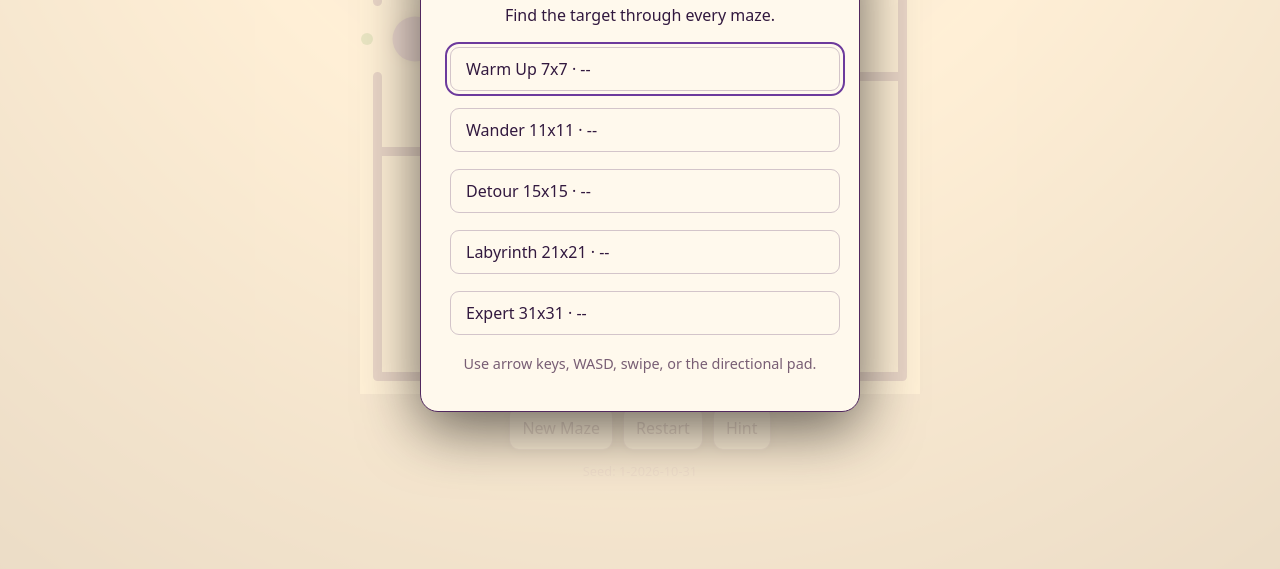
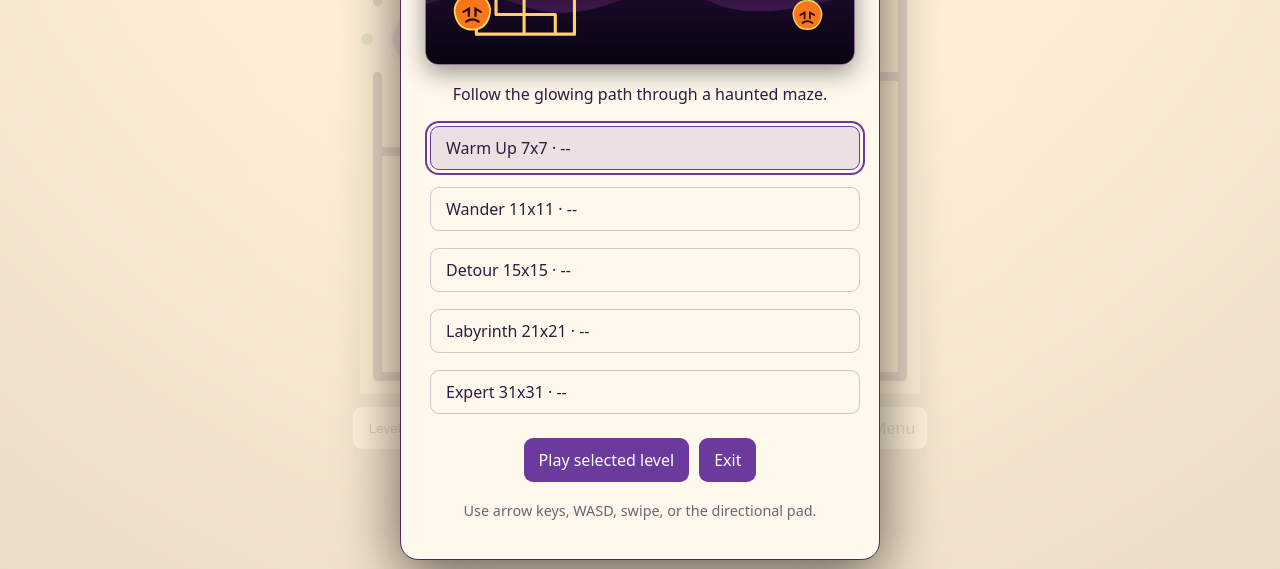
Before and after one commit to LivinsPeter/PuzzleGame, a website with bundled scripts: page index.html in a window 1280 px wide. Shown: the part 231-800 px from the top of the page. Built offline with nearby package versions, Linux system fonts and the light colour scheme.

Commit message:
Add Halloween game menu and level controls

```diff
--- a/src/main.js
+++ b/src/main.js
@@ -26,18 +26,19 @@ function bootstrap() {
   const canvas=document.querySelector('#game-canvas'); const seedNode=document.querySelector('#seed'); const storage=createStorage(); const settings=storage.loadSettings();
   let canvasInfo=setupCanvas(canvas); let theme=readTheme(); let layout; let state=initialGame(); let movement=createMovement(state.maze.entrance); let hint=settings.hintsEnabled; let burst=null; let lastTimerPaint=0; let needsRender=true; let hiddenTimerRunning=false;
   const trail=createTrail(); const shake=createShake(); const pulse=createArrivePulse(); const hud=createHud(document.querySelector('#hud'));
-  const screens=createScreens(document.querySelector('#screens'),{onPlay:startLevel,onReplay:replay,onNext:advance,onMenu:menu});
-  createToolbar(document.querySelector('#toolbar'),{onNewMaze:newMaze,onRestart:replay,onToggleHint:toggleHint});
+  const screens=createScreens(document.querySelector('#screens'),{onPlay:startLevel,onReplay:replay,onNext:advance,onMenu:menu,onExit:exitGame});
+  const toolbar=createToolbar(document.querySelector('#toolbar'),LEVELS,state.levelIndex,{onLevelSelect:startLevel,onNewMaze:newMaze,onRestart:replay,onToggleHint:toggleHint,onMenu:menu});
   const loop=createLoop(onFrame); attachKeyboard(window,handleDirection); attachDpad(document.querySelector('#dpad'),handleDirection); attachSwipe(canvas,handleDirection); observeResize(canvas,info=>{canvasInfo=info;needsRender=true;});
   document.addEventListener('visibilitychange',()=>{const now=performance.now();if(document.hidden&&state.phase==='playing'){hiddenTimerRunning=state.timer.running;state={...state,timer:stopTimer(state.timer,now)};}if(!document.hidden&&hiddenTimerRunning){state={...state,timer:startTimer(state.timer,now)};hiddenTimerRunning=false;}});
   showMenu(); loop.start();
   function initialGame(){const params=new URLSearchParams(location.search);const level=Math.max(0,Math.min(LEVELS.length-1,(Number(params.get('level'))||1)-1));return createGame(level,params.get('seed')??undefined);}
-  function configure(){layout=computeLayout(canvasInfo.width,canvasInfo.height,state.maze.rows,state.maze.cols,16);theme=readTheme();seedNode.textContent=`Seed: ${state.seed}`;hud.setLevel(getLevelConfig(state.levelIndex,state.seed).name);hud.setMoves(state.moves);hud.setTime(formatTime(0));needsRender=true;}
-  function showMenu(){configure();screens.showMenu(LEVELS,LEVELS.map((_,index)=>storage.loadBest(index)));}
+  function configure(){layout=computeLayout(canvasInfo.width,canvasInfo.height,state.maze.rows,state.maze.cols,16);theme=readTheme();seedNode.textContent=`Seed: ${state.seed}`;hud.setLevel(getLevelConfig(state.levelIndex,state.seed).name);hud.setMoves(state.moves);hud.setTime(formatTime(0));toolbar.setLevel(state.levelIndex);needsRender=true;}
+  function showMenu(){configure();screens.showMenu(LEVELS,LEVELS.map((_,index)=>storage.loadBest(index)),state.levelIndex);}
   function startLevel(index=state.levelIndex){if(index!==state.levelIndex)state=createGame(index);state=beginPlay(state);movement=createMovement(state.maze.entrance);trail.clear();screens.hide();configure();}
   function replay(){state=restartLevel(state);movement=createMovement(state.maze.entrance);trail.clear();screens.hide();configure();}
   function advance(){state=nextLevel(state,true);movement=createMovement(state.maze.entrance);trail.clear();screens.hide();configure();}
   function menu(){state=returnToMenu(state);showMenu();}
+  function exitGame(){screens.showExit();}
   function newMaze(){const wasPlaying=state.phase==='playing';state=createGame(state.levelIndex,String(Date.now()));if(wasPlaying)startLevel();else showMenu();}
   function toggleHint(){hint=!hint;storage.saveSettings({hintsEnabled:hint});needsRender=true;}
   function handleDirection(direction){if(state.phase!=='playing')return;movement=requestMove(movement,state.maze,direction);processEvent(performance.now());needsRender=true;}
--- a/src/ui/levelPicker.js
+++ b/src/ui/levelPicker.js
@@ -4,7 +4,12 @@ export function createLevelPicker(containerElement, levels, onSelect) {
   const render = () => { containerElement.replaceChildren(...levels.map((level,index) => { const button=document.createElement('button'); button.type='button'; button.textContent=formatLevelLabel(level); button.className=index===current?'current':''; button.addEventListener('click',()=>onSelect(index)); return button; })); };
   render(); return { setCurrent(index) { current=index; render(); } };
 }
-export function createToolbar(containerElement, handlers) {
-  const entries=[['New Maze','onNewMaze'],['Restart','onRestart'],['Hint','onToggleHint']];
-  containerElement.replaceChildren(...entries.map(([label,key]) => { const button=document.createElement('button'); button.type='button'; button.textContent=label; button.addEventListener('click',handlers[key]); return button; }));
+export function createToolbar(containerElement, levels, currentIndex, handlers) {
+  const selector=document.createElement('select'); selector.className='level-select'; selector.setAttribute('aria-label','Choose level');
+  selector.append(...levels.map((level,index)=>{const option=document.createElement('option');option.value=index;option.textContent=`Level: ${level.name}`;option.selected=index===currentIndex;return option;}));
+  selector.addEventListener('change',()=>handlers.onLevelSelect(Number(selector.value)));
+  const entries=[['New Maze','onNewMaze'],['Restart','onRestart'],['Hint','onToggleHint'],['Go back to Menu','onMenu']];
+  const buttons=entries.map(([label,key]) => { const button=document.createElement('button'); button.type='button'; button.textContent=label; button.addEventListener('click',handlers[key]); return button; });
+  containerElement.replaceChildren(selector,...buttons);
+  return { setLevel(index) { selector.value=String(index); } };
 }
--- a/src/ui/screens.js
+++ b/src/ui/screens.js
@@ -5,8 +5,9 @@ export function renderStars(count) { return [0,1,2].map(index=>index<count); }
 export function createScreens(rootElement,handlers) {
   const show=(content,focusSelector)=>{rootElement.replaceChildren(content);const button=content.querySelector(focusSelector);queueMicrotask(()=>button?.focus());};
   return {
-    showMenu(levels,bestByLevel){const {screen,card}=dialog('Show the Way');const intro=document.createElement('p');intro.textContent='Find the target through every maze.';const list=document.createElement('div');list.className='level-list';levels.forEach((level,index)=>{const button=document.createElement('button');button.type='button';button.textContent=`${formatLevelLabel(level)} · ${formatBestLabel(bestByLevel[index])}`;button.addEventListener('click',()=>handlers.onPlay(index));list.append(button);});const help=document.createElement('p');help.className='how-to';help.textContent='Use arrow keys, WASD, swipe, or the directional pad.';card.append(intro,list,help);show(screen,'button');},
+    showMenu(levels,bestByLevel,currentIndex){const {screen,card}=dialog('Show the Way');let selected=currentIndex;const art=document.createElement('img');art.className='menu-art';art.src='./assets/halloween-menu-art.svg';art.alt='A moonlit Halloween maze with pumpkins and bats';const intro=document.createElement('p');intro.textContent='Follow the glowing path through a haunted maze.';const list=document.createElement('div');list.className='level-list';const play=button('Play selected level',()=>handlers.onPlay(selected));const render=()=>{list.replaceChildren(...levels.map((level,index)=>{const levelButton=button(`${formatLevelLabel(level)} · ${formatBestLabel(bestByLevel[index])}`,()=>{selected=index;render();});levelButton.className=index===selected?'current':'';return levelButton;}));};render();const exit=button('Exit',handlers.onExit);const help=document.createElement('p');help.className='how-to';help.textContent='Use arrow keys, WASD, swipe, or the directional pad.';card.append(art,intro,list,play,exit,help);show(screen,'button');},
     showWin(result,hasNextLevel){const {screen,card}=dialog('You found the way');const stats=document.createElement('p');stats.textContent=`${formatTime(result.timeMs)} · ${result.moves} moves`;const stars=document.createElement('div');stars.className='stars';stars.textContent=renderStars(result.stars).map(star=>star?'★':'☆').join('');const badge=document.createElement('p');badge.textContent=result.newBest.time||result.newBest.moves?'New best!':'';card.append(stats,stars,badge);if(hasNextLevel)card.append(button('Next Level',handlers.onNext));card.append(button('Replay',handlers.onReplay),button('Menu',handlers.onMenu));screen.addEventListener('keydown',event=>{if(event.key==='Escape')handlers.onReplay();});show(screen,'button');},
+    showExit(){const {screen,card}=dialog('Happy haunting');const message=document.createElement('p');message.textContent='Thanks for finding your way through the maze.';card.append(message,button('Return to menu',handlers.onMenu));show(screen,'button');},
     hide(){rootElement.replaceChildren();}
   };
 }
--- a/styles/main.css
+++ b/styles/main.css
@@ -9,7 +9,7 @@ button:focus-visible { outline:2px solid var(--ball); outline-offset:3px; }
 #game-area { display:flex; align-items:center; justify-content:center; gap:18px; width:100%; }
 #game-canvas { width:min(92vw,70vh,640px); aspect-ratio:1; display:block; touch-action:none; }
 .hud, .toolbar { display:flex; gap:10px; justify-content:center; flex-wrap:wrap; min-height:28px; }
-.hud-item, .toolbar button { background:var(--surface); border:1px solid color-mix(in srgb, var(--wall) 48%, transparent); border-radius:10px; padding:8px 12px; box-shadow:0 2px 8px #00000040; }
+.hud-item, .toolbar button, .level-select { background:var(--surface); border:1px solid color-mix(in srgb, var(--wall) 48%, transparent); border-radius:10px; padding:8px 12px; box-shadow:0 2px 8px #00000040; }
 .hud-item { font-variant-numeric:tabular-nums; font-size:.9rem; }
 .toolbar button, .dpad button { min-width:44px; min-height:44px; cursor:pointer; }
 .seed { color:var(--muted); font-size:.8rem; margin:0; overflow-wrap:anywhere; text-align:center; }
@@ -17,7 +17,8 @@ button:focus-visible { outline:2px solid var(--ball); outline-offset:3px; }
 .dpad button { min-width:64px; min-height:64px; border:1px solid color-mix(in srgb, var(--wall) 48%, transparent); border-radius:16px; background:var(--surface); font-size:2rem; box-shadow:0 4px 14px #0006; -webkit-tap-highlight-color:transparent; touch-action:manipulation; }
 .dpad .up { grid-column:2; }.dpad .left { grid-column:1; grid-row:2; }.dpad .right { grid-column:3; grid-row:2; }.dpad .down { grid-column:2; grid-row:3; }.dpad .is-pressed { transform:scale(.94); background:var(--ball); color:white; }
 .screen { background:color-mix(in srgb, var(--bg) 88%, transparent); inset:0; position:fixed; display:grid; place-items:center; padding:20px; opacity:1; transition:opacity 150ms; z-index:2; }
-.dialog { width:min(92vw,440px); background:var(--surface); border:1px solid var(--wall); border-radius:18px; padding:24px; box-shadow:0 16px 60px #0009; text-align:center; }
+.dialog { width:min(92vw,480px); background:var(--surface); border:1px solid var(--wall); border-radius:18px; padding:24px; box-shadow:0 16px 60px #0009; text-align:center; }
+.menu-art { display:block; width:100%; border:1px solid color-mix(in srgb, var(--wall) 65%, transparent); border-radius:13px; margin:0 auto 18px; box-shadow:0 8px 24px #0006; }
 .dialog h1,.dialog h2 { margin-top:0; }.dialog button { min-height:44px; margin:5px; border:0; border-radius:9px; background:var(--ball); color:white; padding:9px 15px; }.level-list { display:grid; gap:7px; margin:14px 0; }.level-list button { width:100%; text-align:left; background:transparent; color:var(--text); border:1px solid color-mix(in srgb,var(--wall) 25%,transparent); }.level-list button.current { border-color:var(--ball); background:color-mix(in srgb,var(--ball) 13%,transparent); }.stars { color:var(--target); font-size:1.6rem; }.how-to { color:var(--muted); font-size:.9rem; }
 @media (hover:none) and (pointer:coarse) { .dpad { display:grid; padding-bottom:env(safe-area-inset-bottom); } }
 body.show-dpad .dpad { display:grid; }
```
Also changed, not shown: assets/halloween-menu-art.svg (added).
